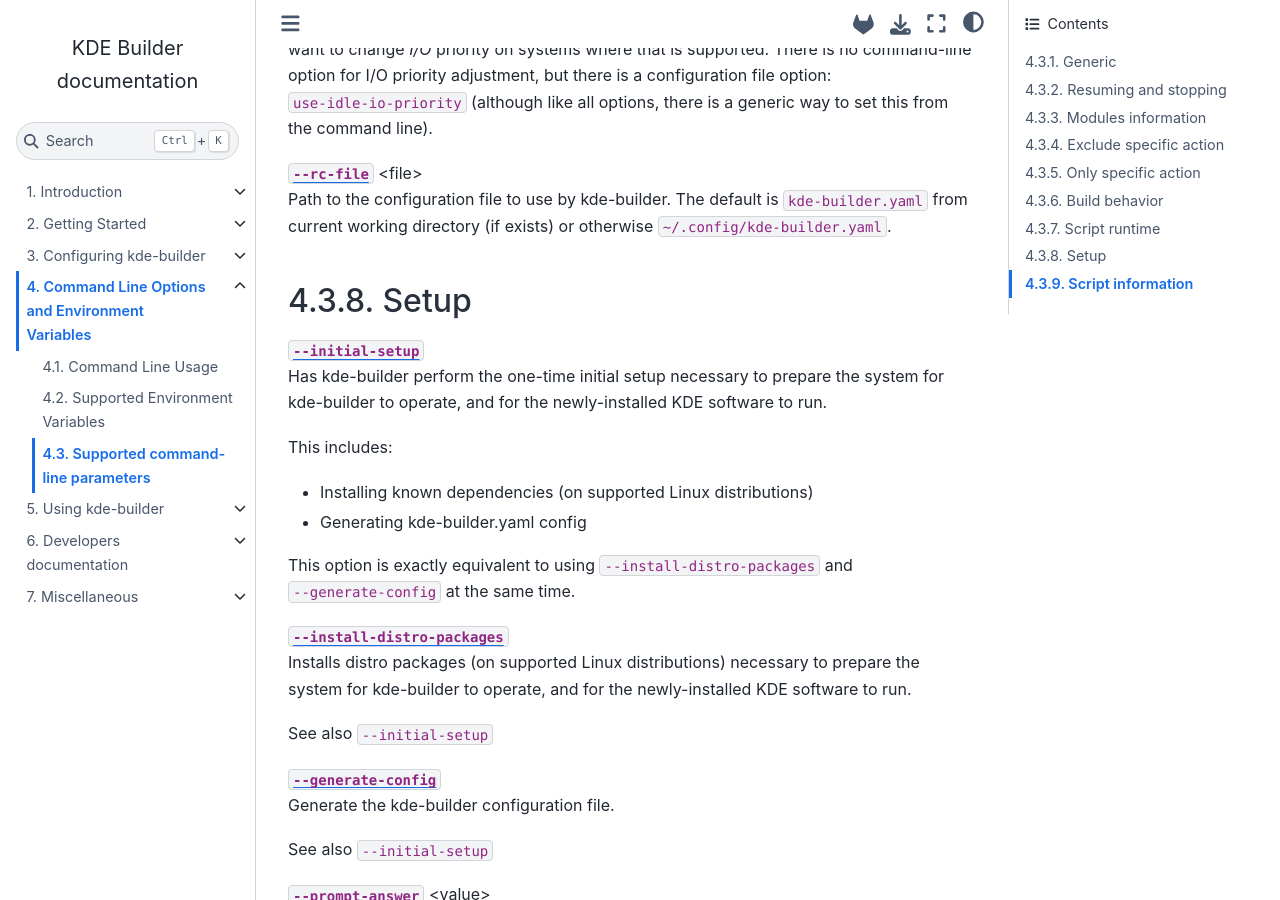
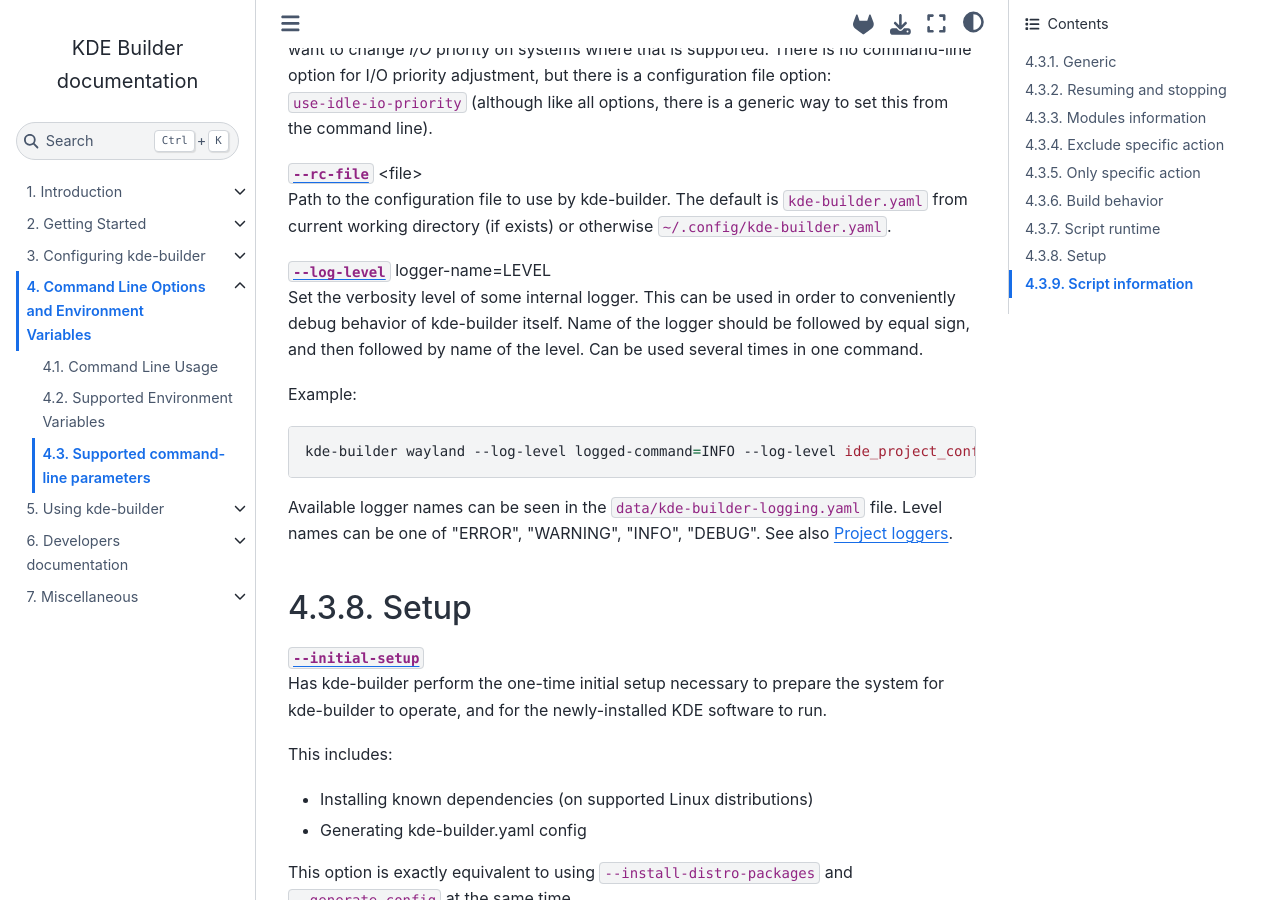
Before and after one commit to KDE/kde-builder, a Sphinx documentation site: the page built from doc/cmdline/supported-cmdline-params.md, in a window 1280 px wide and 900 px high, scrolled down 9805 px. Built offline with Sphinx 7.4.7 and the Sphinx Book theme 1.1.4, drawn with Linux system fonts in a browser that asks for light colours.

Commit message:
Add --log-level option
Fixes #129

````diff
--- a/doc/cmdline/supported-cmdline-params.md
+++ b/doc/cmdline/supported-cmdline-params.md
@@ -482,6 +482,19 @@
 Path to the configuration file to use by kde-builder. The default is `kde-builder.yaml` from current working directory (if exists) or otherwise
 `~/.config/kde-builder.yaml`.
 
+(cmdline-log-level)=
+[`--log-level`](cmdline-log-level) logger-name=LEVEL
+Set the verbosity level of some internal logger. This can be used in order to conveniently debug behavior of kde-builder itself.
+Name of the logger should be followed by equal sign, and then followed by name of the level.
+Can be used several times in one command.
+
+Example:
+```shell
+kde-builder wayland --log-level logged-command=INFO --log-level ide_project_configs=DEBUG
+```
+Available logger names can be seen in the `data/kde-builder-logging.yaml`
+file. Level names can be one of "ERROR", "WARNING", "INFO", "DEBUG". See also [](../developer/adding-logger.md).
+
 ## Setup
 
 (cmdline-initial-setup)=
````
Also changed, not shown: 1 other file.
